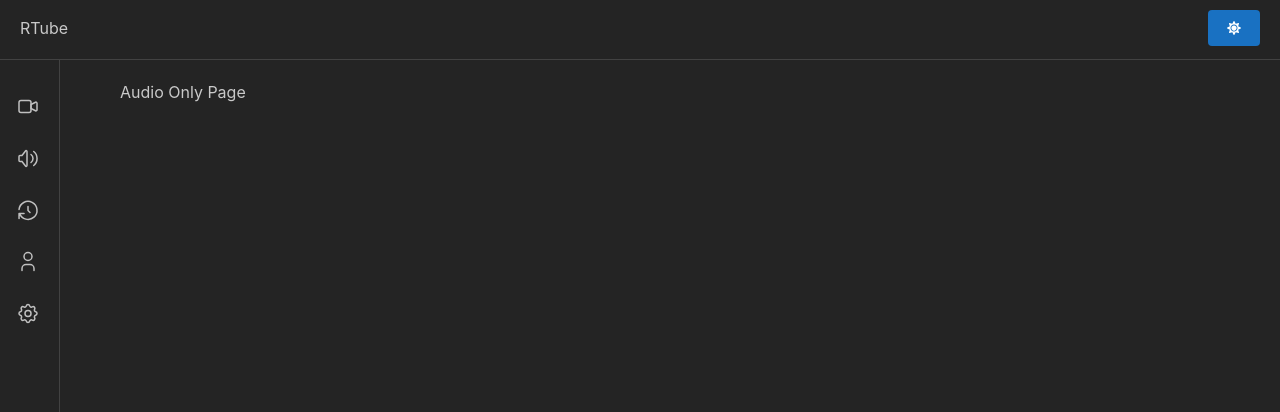
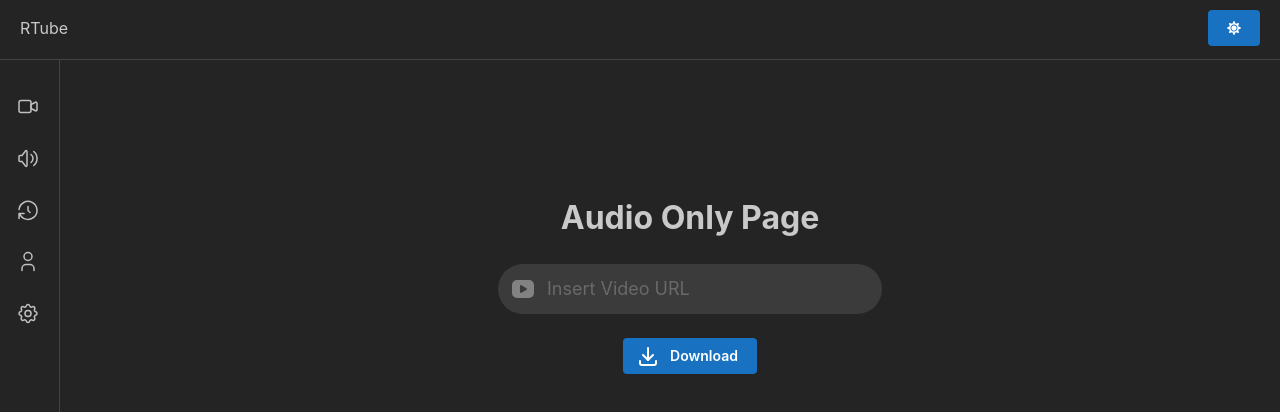
Before and after one commit to PedroKaram/RTube, a React (Create React App) app: page /AudioOnly in a window 1280 px wide. Shown: the top 412 px of the page. Built offline with nearby package versions, Linux system fonts and the light colour scheme.

Commit message:
feat: Changing sendable input component prpos and sending input data to a route

```diff
--- a/src/components/SendableInputComponent.tsx
+++ b/src/components/SendableInputComponent.tsx
@@ -2,9 +2,10 @@ import React, { useState } from "react";
 import { Input, Button } from "@mantine/core";
 import classes from './SendableInputComponent.module.css';
 import { IconBrandYoutubeFilled, IconDownload } from '@tabler/icons-react';
-import { json } from "react-router";
 
-interface InputComponentProps {}
+interface InputComponentProps {
+  title: string;
+}
 
 const downloadIcon = <IconDownload />
 const ytIcon = <IconBrandYoutubeFilled />;
@@ -41,15 +42,18 @@ const SendableInputComponent = (props: InputComponentProps) => {
     };
 
     return (
+      <>
+        <h1>{props.title}</h1>
         <form onSubmit={handleSubmit}>
           <Input className={classes.input}
           value={inputValue}
           onChange={handleInputChange}
-        variant="filled" size="lg" radius="xl" placeholder="Input component"
+          variant="filled" size="lg" radius="xl" placeholder="Insert Video URL"
           leftSection={ytIcon} />
 
           <Button className={classes.button} type="submit" leftSection={downloadIcon} >Download</Button>
         </form>
+      </>
     );
 }
 
--- /dev/null
+++ b/src/pages/AudioOnlyPage/AudioOnlyPage.module.css
@@ -0,0 +1,4 @@
+.mainContent {
+    text-align: center;
+    margin: 8% auto auto auto;
+}
--- a/src/pages/AudioOnlyPage/AudioOnlyPage.tsx
+++ b/src/pages/AudioOnlyPage/AudioOnlyPage.tsx
@@ -1,10 +1,14 @@
 import React from 'react';
+import classes from './AudioOnlyPage.module.css'
+import SendableInputComponent from '../../components/SendableInputComponent';
 
 interface Props {}
 
 const AudioOnlyPage = (props: Props) => {
     return (
-        <div>Audio Only Page</div>
+        <div className={classes.mainContent}>
+            <SendableInputComponent title="Audio Only Page" />
+        </div>
     )
 }
 
--- a/src/pages/VideoPage/VideoPage.tsx
+++ b/src/pages/VideoPage/VideoPage.tsx
@@ -6,8 +6,7 @@ interface Props {}
 const VideoPage = (props: Props) => {
     return (
         <div className={classes.mainContent}>
-            <h1>Video Page</h1>
-            <SendableInputComponent />
+            <SendableInputComponent title="Video Page" />
         </div>
     )
 }
```
Also changed, not shown: src/pages/AudioOnlyPage/AudioOnlyPage.css (deleted). Lines whose indentation alone changed are shown as unchanged.
